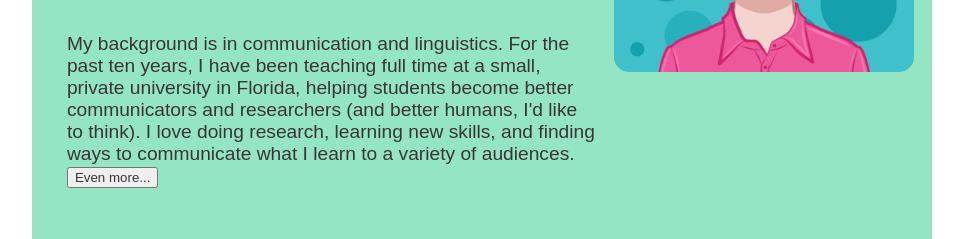
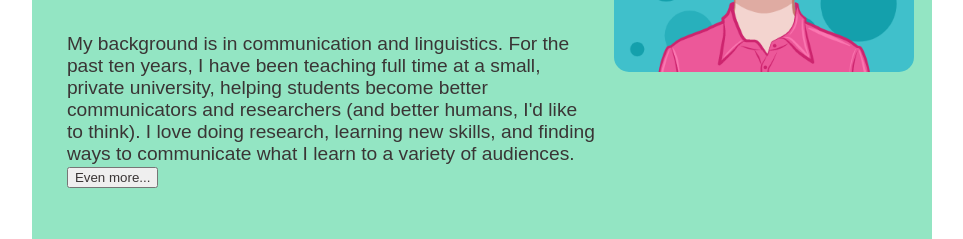
Before and after one commit to 1834920/portfolio-website, a plain HTML site: page index.html in a window 1280 px wide. Both pictures are taken after a click on the button "Read more...". Shown: the part 386-625 px from the top of the page, without its empty margins (158-1121 px from the left). Drawn offline with Linux system fonts and the light colour scheme.

Commit message:
Update index.html

```diff
--- a/index.html
+++ b/index.html
@@ -35,7 +35,7 @@
     <div class="about-me-text-container">
         <h2>About Me</h2>
         <p>After working in academia for several years, I am excited to take on a new challenge: Work as a full stack engineer! Engaging with HTML, CSS, Javascript, and more, I develop sites, apps, and programs that provide functionality and delight. <button id="more-about-me">Read more...</button></p>
-         <p id="about-me-2">My background is in communication and linguistics. For the past ten years, I have been teaching full time at a small, private university in Florida, helping students become better communicators and researchers (and better humans, I'd like to think). I love doing research, learning new skills, and finding ways to communicate what I learn to a variety of audiences. <button id="even-more-about-me">Even more...</button></p>
+         <p id="about-me-2">My background is in communication and linguistics. For the past ten years, I have been teaching full time at a small, private university, helping students become better communicators and researchers (and better humans, I'd like to think). I love doing research, learning new skills, and finding ways to communicate what I learn to a variety of audiences. <button id="even-more-about-me">Even more...</button></p>
          <p id="about-me-3">Currently, I am completing the Codecademy Full Stack Engineer path because I look forward to helping organizations communicate and achieve their mission online. As a linguist, I enjoy learning computer languages, and as a self-starting professional, I look forward to completing challenging projects and assignments. <button id="less">Show less</button> </p>
     </div>
     <img id="myAvatar" src="./AvatarMaker.png" alt="Sandy's avater" />
```
